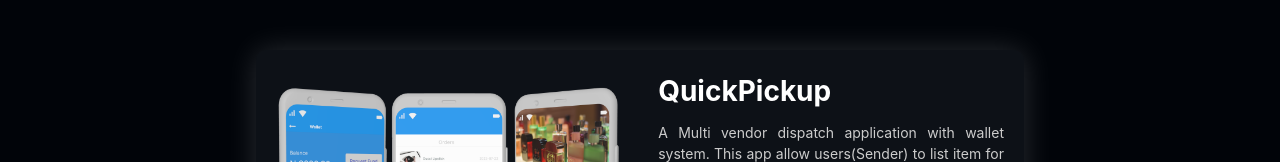
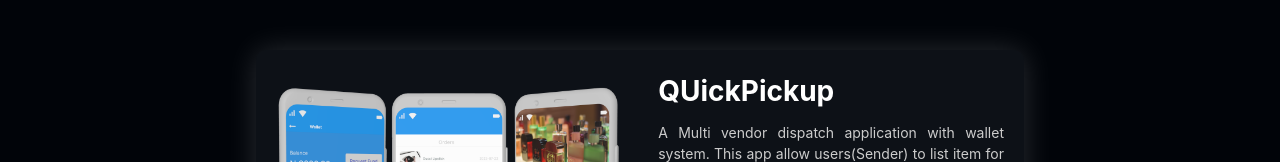
Before and after one commit to kenmoh/ken, a React (Vite) app: page / in a window 1280 px wide. Shown: the part 790-952 px from the top of the page. Built offline with nearby package versions, Linux system fonts and the light colour scheme.

Commit message:
update app

```diff
--- a/src/App.jsx
+++ b/src/App.jsx
@@ -11,7 +11,20 @@
 const reservation = ".assets/reservation.jpg";
 const js = "./assets/JS.png";
 const docker = "./assets/Docker.png";
-
+const github = "./assets/github.png";
+const gmail = "./assets/gmail.png";
+const app = "./assets/app.png";
+const linkedin = "./assets/linkedin.png";
+const twitter = "./assets/twitter.png";
+const vacancy = "./assets/vacancy.jpg";
+const frameworks = [
+  "FastAPI",
+  "JWT",
+  "Postgresql",
+  "SQLAlchemy",
+  "React Native",
+  "Docker",
+];
 function App() {
   return (
     <>
@@ -43,16 +56,16 @@
           </div>
           <div className="projects-container" id="projects">
             <h3>PROJECTS</h3>
-            {projects.map((project, index) => (
-              <Project
-                key={index}
-                projectName={project.projectName}
-                description={project.description}
-                frameworks={project.frameworks}
-                img={project.img}
-                url={project.url}
-              />
-            ))}
+
+            <Project
+              frameworks={frameworks}
+              projectName={"QUickPickup"}
+              url={"https://mohdelivery.onrender.com/docs"}
+              img={app}
+              description={
+                "A Multi vendor dispatch application with wallet system. This app allow users(Sender) to list item for and have dispatch rider pick it up for delivery. A wallet is created for each registered user. Upon delivery confirmation by the sender, the wallet is credited."
+              }
+            />
           </div>
           <div className="mb"></div>
         </div>
--- a/src/index.css
+++ b/src/index.css
@@ -272,7 +272,7 @@
   }
 
   .img-container {
-    width: 85px;
+    width: 65px;
     height: 85px;
     box-shadow: 0 5px 20px rgba(246, 246, 246, 0.2);
     background-color: #0d1117;
```
